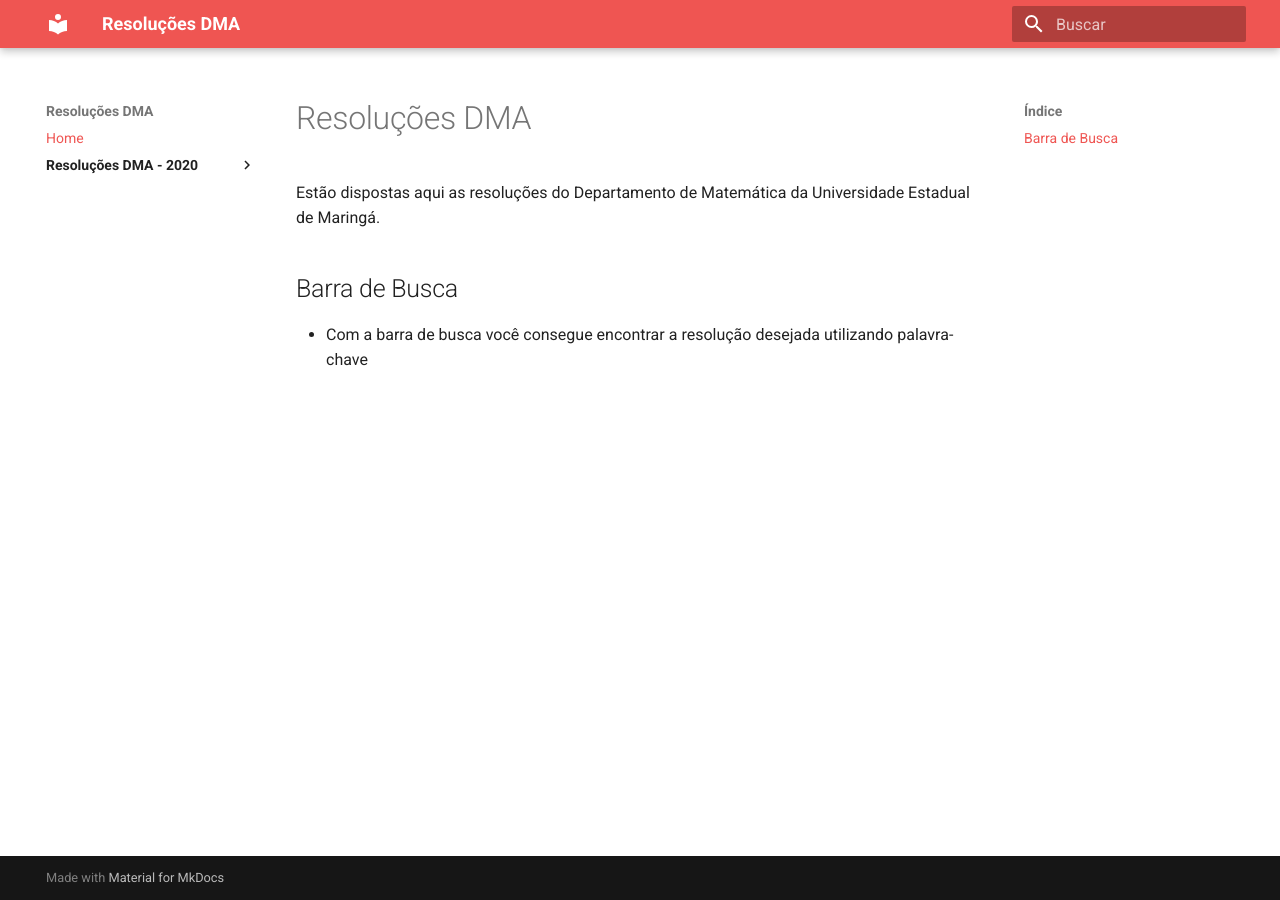
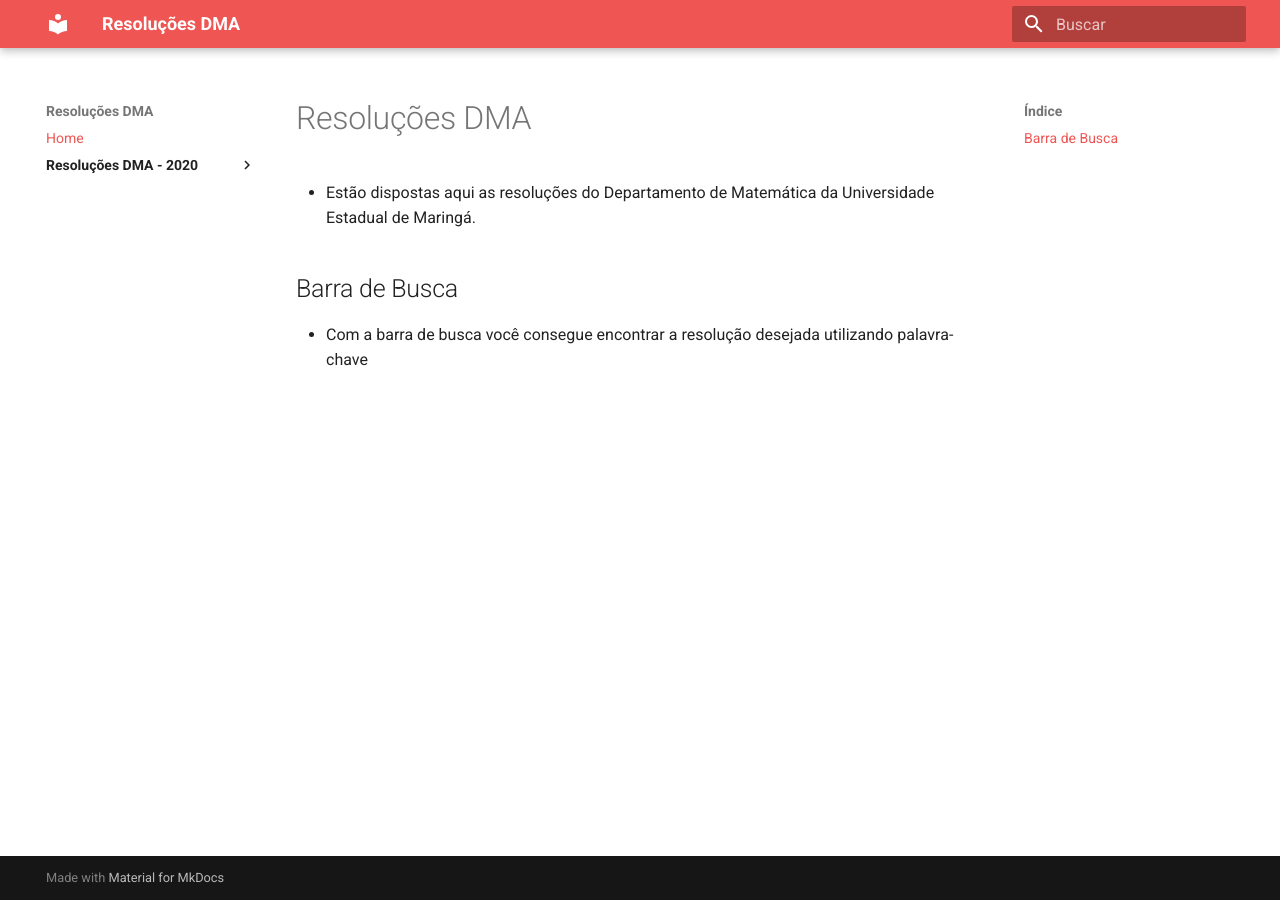
Before and after one commit to JhonatanBueno/dmaresolucoes, an MkDocs documentation site: the page built from docs/index.md, in a window 1280 px wide. Built offline with MkDocs 1.6.1 and Material for MkDocs 9.7.7, drawn with Linux system fonts in a browser that asks for light colours.

Commit message:
second commit

```diff
--- a/docs/index.md
+++ b/docs/index.md
@@ -1,6 +1,6 @@
 # Resoluções DMA
 
-Estão dispostas aqui as resoluções do Departamento de Matemática da Universidade Estadual de Maringá.
+* Estão dispostas aqui as resoluções do Departamento de Matemática da Universidade Estadual de Maringá.
 
 ## Barra de Busca
 
```
